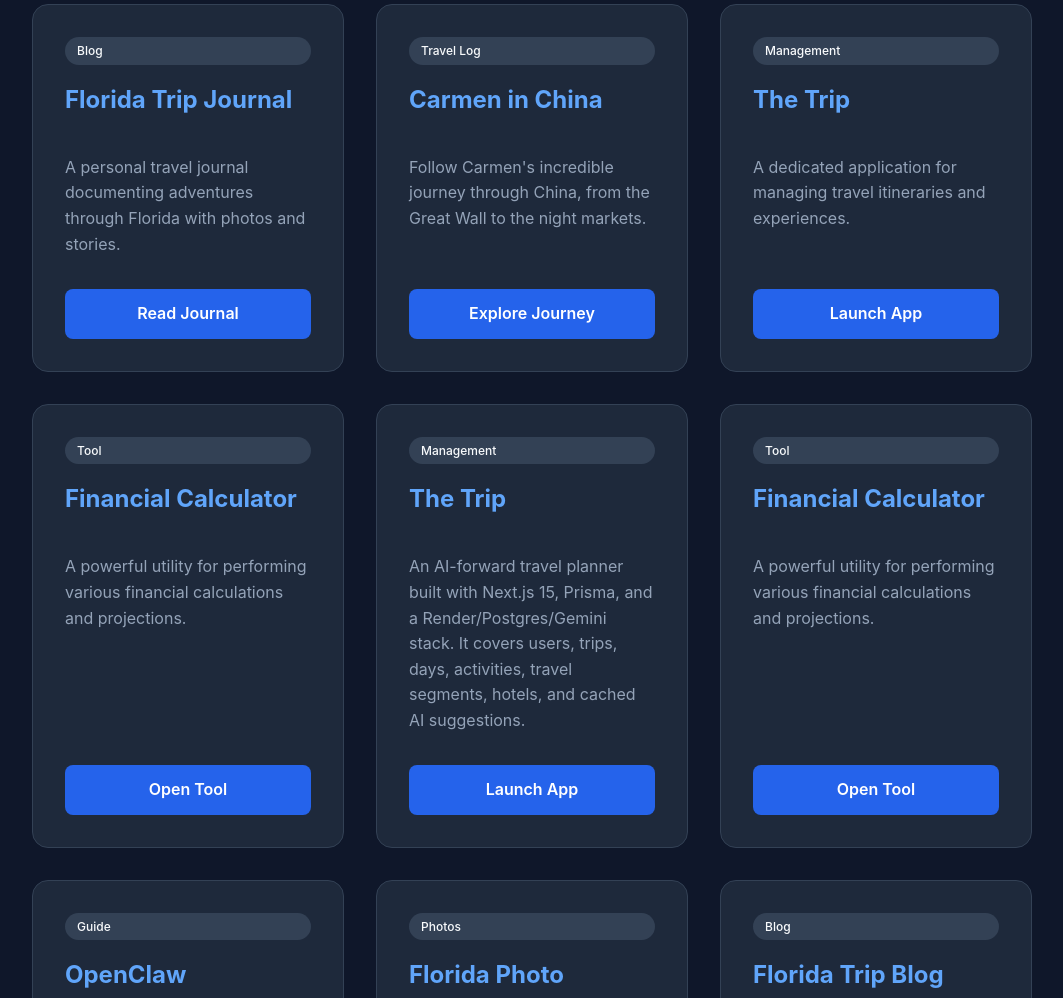
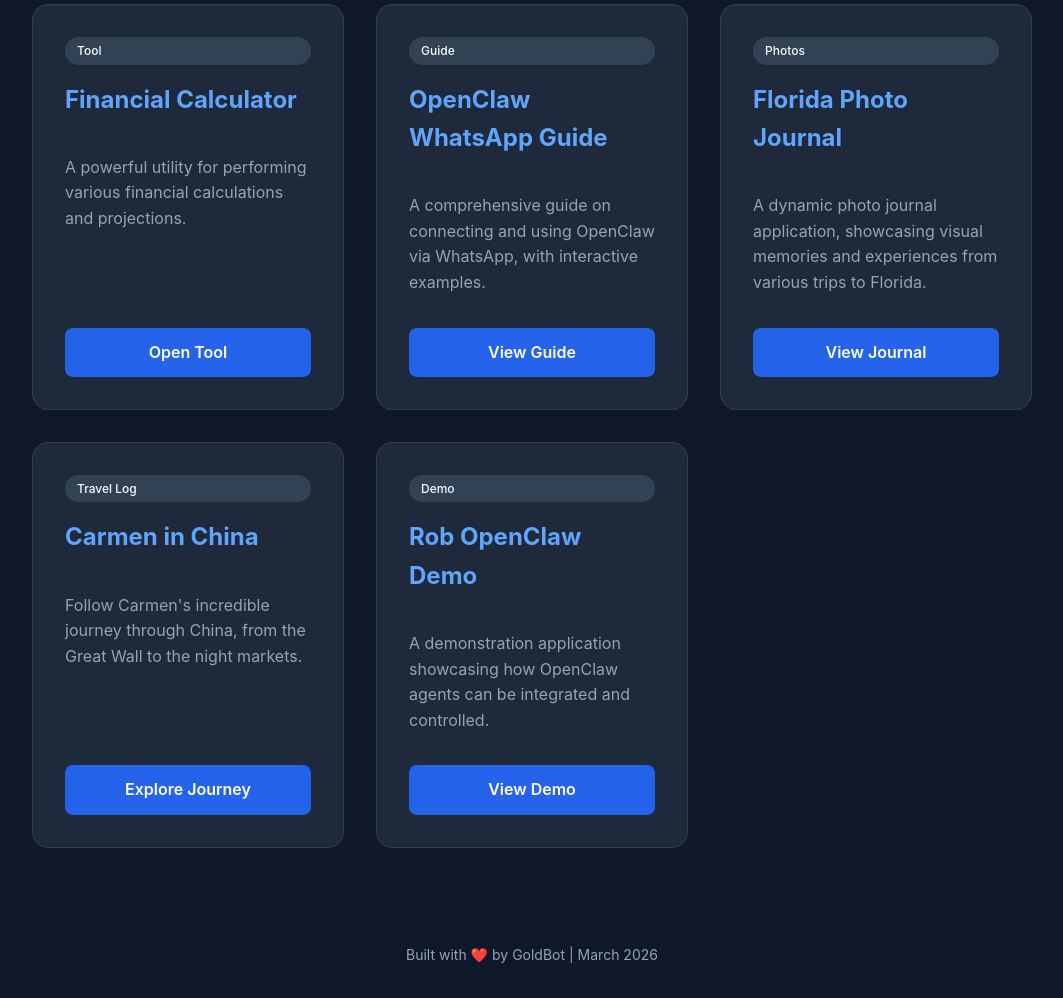
Before and after one commit to hamiltoncrouse/hamiltons-hub, a website: page index.html in a window 1280 px wide. Shown: the part 748-1746 px from the top of the page, without its empty margins (108-1171 px from the left). Drawn offline with Linux system fonts and the light colour scheme.

Commit message:
Fix: Removed Florida Trip Blog and The Trip (Florida Trip Journal) from Hub

```diff
--- a/index.html
+++ b/index.html
@@ -147,45 +147,7 @@
                 <a href="https://jackie-mason-tribute.onrender.com/" class="btn" target="_blank">Visit Site</a>
             </div>
 
-            <!-- Florida Trip Blog -->
-            <div class="card">
-                <div class="badge">Blog</div>
-                <h2>Florida Trip Journal</h2>
-                <p>A personal travel journal documenting adventures through Florida with photos and stories.</p>
-                <a href="https://florida-trip-blog.onrender.com/" class="btn" target="_blank">Read Journal</a>
-            </div>
 
-            <!-- Carmen in China -->
-            <div class="card">
-                <div class="badge">Travel Log</div>
-                <h2>Carmen in China</h2>
-                <p>Follow Carmen's incredible journey through China, from the Great Wall to the night markets.</p>
-                <a href="https://carmen-in-china-log.onrender.com/" class="btn" target="_blank">Explore Journey</a>
-            </div>
-
-            <!-- The Trip -->
-            <div class="card">
-                <div class="badge">Management</div>
-                <h2>The Trip</h2>
-                <p>A dedicated application for managing travel itineraries and experiences.</p>
-                <a href="https://thetrip.onrender.com/" class="btn" target="_blank">Launch App</a>
-            </div>
-
-            <!-- Financial Calculator -->
-            <div class="card">
-                <div class="badge">Tool</div>
-                <h2>Financial Calculator</h2>
-                <p>A powerful utility for performing various financial calculations and projections.</p>
-                <a href="https://financial-calculator.onrender.com/" class="btn" target="_blank">Open Tool</a>
-            </div>
-
-            <!-- The Trip -->
-            <div class="card">
-                <div class="badge">Management</div>
-                <h2>The Trip</h2>
-                <p>An AI-forward travel planner built with Next.js 15, Prisma, and a Render/Postgres/Gemini stack. It covers users, trips, days, activities, travel segments, hotels, and cached AI suggestions.</p>
-                <a href="https://thetrip.onrender.com/" class="btn" target="_blank">Launch App</a>
-            </div>
 
             <!-- Financial Calculator -->
             <div class="card">
@@ -200,7 +162,7 @@
                 <div class="badge">Guide</div>
                 <h2>OpenClaw WhatsApp Guide</h2>
                 <p>A comprehensive guide on connecting and using OpenClaw via WhatsApp, with interactive examples.</p>
-                <a href="https://openclaw-whatsapp-website-guide.onrender.com/" class="btn" target="_blank">View Guide</a>
+                <a href="https://openclaw-whatsapp-guide.onrender.com/" class="btn" target="_blank">View Guide</a>
             </div>
 
             <!-- Florida Photo Journal -->
@@ -208,15 +170,17 @@
                 <div class="badge">Photos</div>
                 <h2>Florida Photo Journal</h2>
                 <p>A dynamic photo journal application, showcasing visual memories and experiences from various trips to Florida.</p>
-                <a href="https://florida-photo-journal.onrender.com/" class="btn" target="_blank">View Journal</a>
+                <a href="https://florida-photo-journal-9bqf.onrender.com/" class="btn" target="_blank">View Journal</a>
             </div>
 
-            <!-- Florida Trip Blog -->
+
+
+            <!-- Carmen in China -->
             <div class="card">
-                <div class="badge">Blog</div>
-                <h2>Florida Trip Blog</h2>
-                <p>A dedicated blog for sharing travel stories, insights, and adventures from a trip to Florida.</p>
-                <a href="https://florida-trip-blog.onrender.com/" class="btn" target="_blank">Read Blog</a>
+                <div class="badge">Travel Log</div>
+                <h2>Carmen in China</h2>
+                <p>Follow Carmen's incredible journey through China, from the Great Wall to the night markets.</p>
+                <a href="https://carmen-in-china-log.onrender.com/" class="btn" target="_blank">Explore Journey</a>
             </div>
 
             <!-- Rob OpenClaw Demo -->
```
